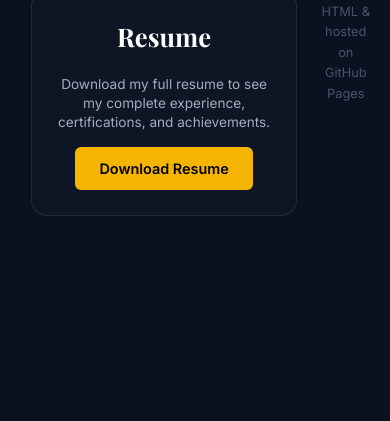
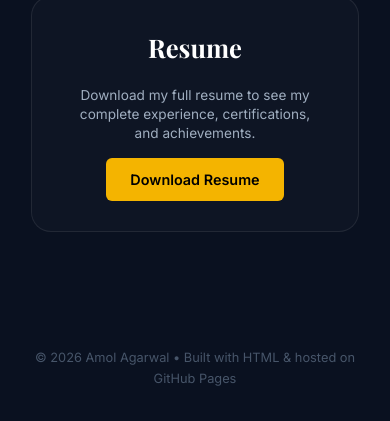
Before and after one commit to Amol5499/amol5499.github.io, a plain HTML site: page index.html in a window 390 px wide. Shown: the part 5743-6164 px from the top of the page. Before the commit the page ends 5991 px from the top, so only its background shows below. Drawn offline with nearby package versions, Linux system fonts and the light colour scheme; a web font is replaced by a local one.

Commit message:
Add grid layout and responsive styles for contact section

```diff
--- a/index.html
+++ b/index.html
@@ -422,6 +422,47 @@
             font-size: 0.9rem;
             text-decoration: none;
         }
+        /* --- Grid Alignment Fix --- */
+.contact-grid {
+    display: grid;
+    grid-template-columns: 1fr 1fr; /* Forces two equal columns */
+    gap: 40px;
+    margin-top: 3rem;
+    align-items: stretch; /* Makes both boxes the same height */
+    max-width: 1100px;
+}
+
+.contact-methods {
+    display: flex;
+    flex-direction: column;
+    gap: 12px;
+}
+
+.resume-container {
+    background: rgba(255, 255, 255, 0.02);
+    border: 1px solid rgba(255, 255, 255, 0.08);
+    border-radius: 20px;
+    padding: 40px;
+    text-align: center;
+    display: flex;
+    flex-direction: column;
+    align-items: center;
+    justify-content: center;
+    height: 100%; /* Important for matching heights */
+    box-sizing: border-box;
+}
+
+/* Mobile Responsive: Stacks on small screens */
+@media (max-width: 768px) {
+    .contact-grid {
+        grid-template-columns: 1fr;
+        gap: 20px;
+    }
+
+    .resume-container {
+        padding: 30px 20px;
+    }
+}
     </style>
 </head>
 <body>
```
